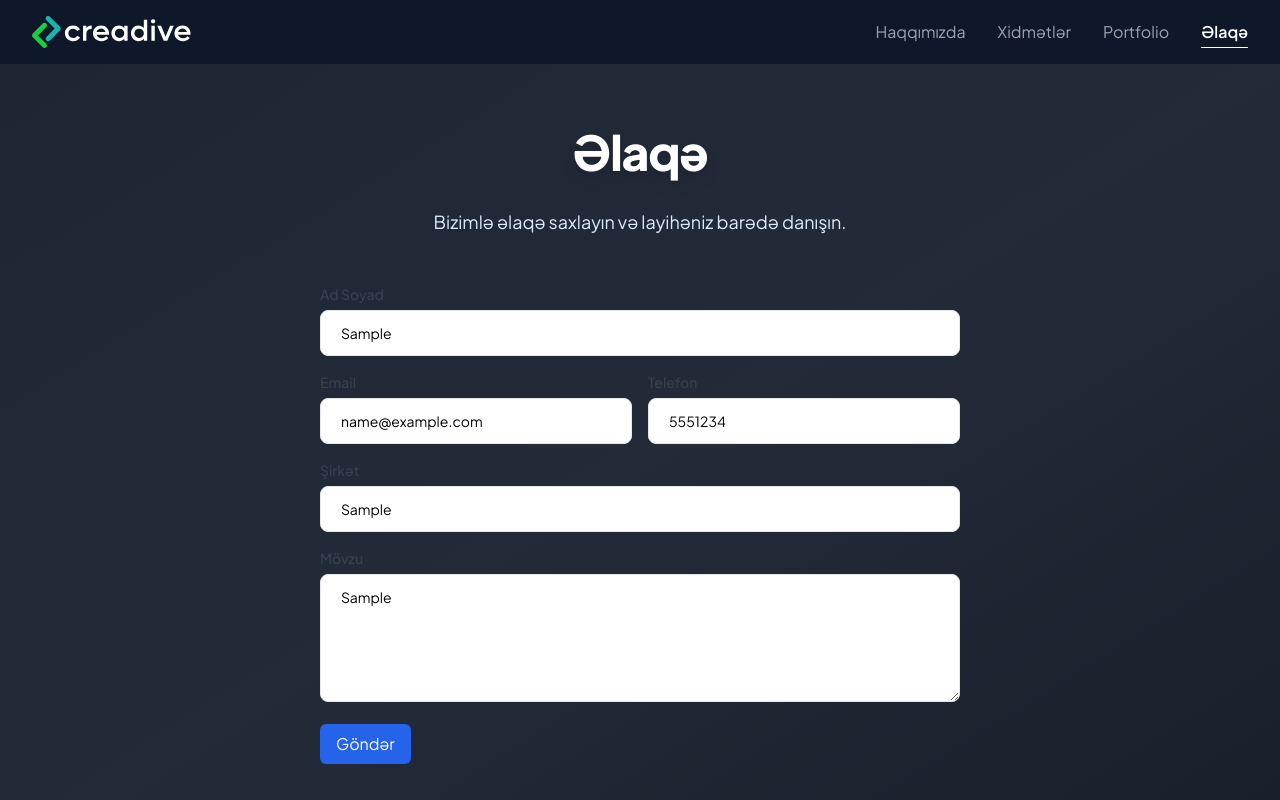
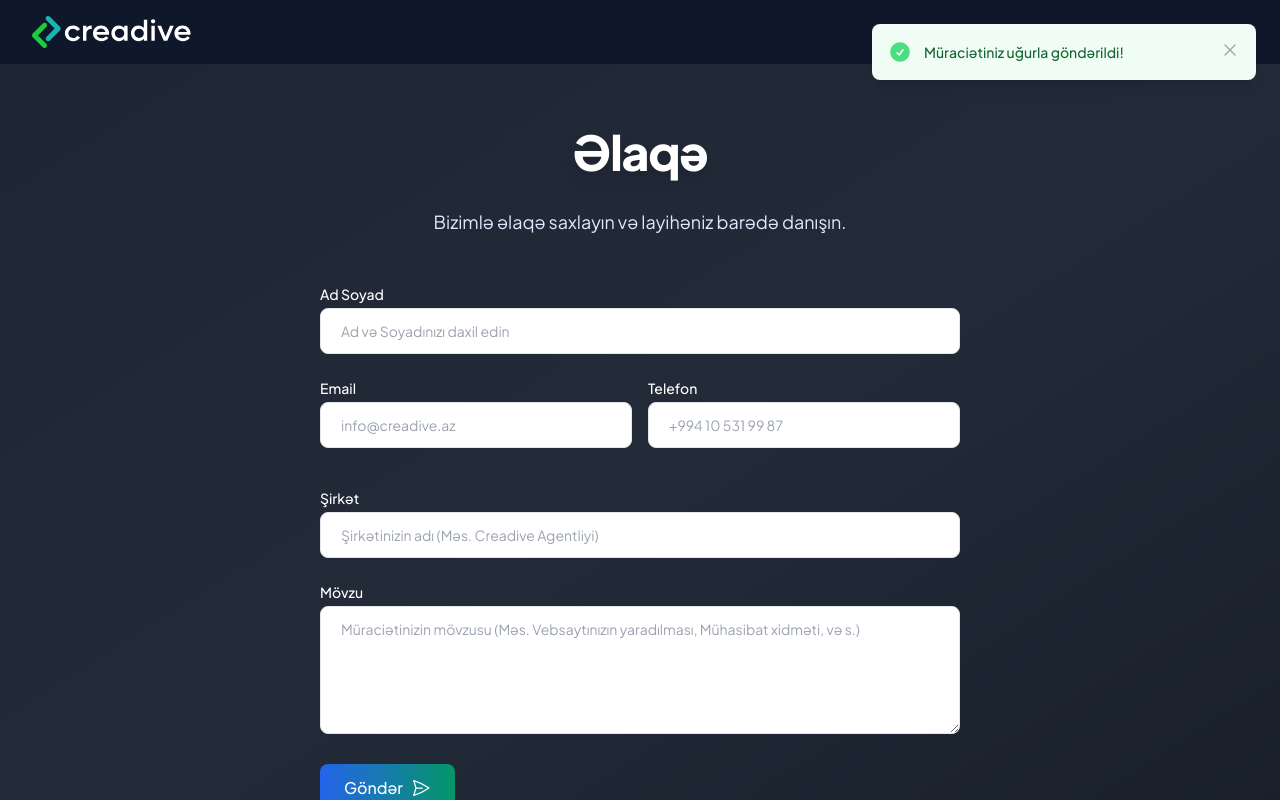
Before and after one commit to nihad-abbasov/creadive, a Next.js app: page /contact in a window 1280 px wide. Both pictures are taken after typing "Sample", "name@example.com", "5551234", "Sample", "Sample" into the empty fields and a click on the button "Göndər". Shown: the top 800 px of the page. Built offline with nearby package versions, Linux system fonts and the light colour scheme.

Commit message:
big updates

```diff
--- a/src/components/RootLayoutWrapper.tsx
+++ b/src/components/RootLayoutWrapper.tsx
@@ -1,5 +1,5 @@
-
 import Navigation from "@/components/semantic/Navigation";
+import { ToastProvider } from "@/context/ToastContext";
 import { ScrollProgress } from "./ScrollProgress";
 import Footer from "@/components/semantic/Footer";
 import Main from "@/components/semantic/Main";
@@ -10,11 +10,13 @@ export default function RootLayoutWrapper({
   children: React.ReactNode;
 }) {
   return (
+    <ToastProvider>
       <div className="flex flex-col min-h-screen">
         <ScrollProgress />
         <Navigation />
         <Main>{children}</Main>
         <Footer />
       </div>
+    </ToastProvider>
   );
 }
--- /dev/null
+++ b/src/components/Toast.tsx
@@ -0,0 +1,119 @@
+"use client";
+
+import {
+  CheckCircleIcon,
+  ExclamationCircleIcon,
+  InformationCircleIcon,
+  ExclamationTriangleIcon,
+} from "@heroicons/react/24/solid";
+import { XMarkIcon } from "@heroicons/react/24/outline";
+import { Transition } from "@headlessui/react";
+import { Fragment, useEffect } from "react";
+
+export type ToastType = "success" | "error" | "warning" | "info";
+
+interface ToastProps {
+  type: ToastType;
+  message: string;
+  isVisible: boolean;
+  onClose: () => void;
+  duration?: number;
+}
+
+const toastStyles = {
+  success: {
+    bg: "bg-green-50",
+    text: "text-green-800",
+    icon: CheckCircleIcon,
+    iconColor: "text-green-400",
+  },
+  error: {
+    bg: "bg-red-50",
+    text: "text-red-800",
+    icon: ExclamationCircleIcon,
+    iconColor: "text-red-400",
+  },
+  warning: {
+    bg: "bg-yellow-50",
+    text: "text-yellow-800",
+    icon: ExclamationTriangleIcon,
+    iconColor: "text-yellow-400",
+  },
+  info: {
+    bg: "bg-blue-50",
+    text: "text-blue-800",
+    icon: InformationCircleIcon,
+    iconColor: "text-blue-400",
+  },
+};
+
+export function Toast({
+  type,
+  message,
+  isVisible,
+  onClose,
+  duration = 3000,
+}: ToastProps) {
+  const styles = toastStyles[type];
+  const Icon = styles.icon;
+
+  useEffect(() => {
+    if (isVisible && duration) {
+      const timer = setTimeout(() => {
+        onClose();
+      }, duration);
+
+      return () => clearTimeout(timer);
+    }
+  }, [isVisible, duration, onClose]);
+
+  return (
+    <div
+      aria-live="assertive"
+      className="fixed inset-0 flex items-end px-4 py-6 pointer-events-none sm:p-6 sm:items-start z-[9999]"
+    >
+      <div className="w-full flex flex-col items-center space-y-4 sm:items-end">
+        <Transition
+          show={isVisible}
+          as={Fragment}
+          enter="transform ease-out duration-300 transition"
+          enterFrom="translate-y-2 opacity-0 sm:translate-y-0 sm:translate-x-2"
+          enterTo="translate-y-0 opacity-100 sm:translate-x-0"
+          leave="transition ease-in duration-100"
+          leaveFrom="opacity-100"
+          leaveTo="opacity-0"
+        >
+          <div
+            className={`max-w-sm w-full ${styles.bg} shadow-lg rounded-lg pointer-events-auto ring-1 ring-black ring-opacity-5 overflow-hidden`}
+          >
+            <div className="p-4">
+              <div className="flex items-start">
+                <div className="flex-shrink-0">
+                  <Icon
+                    className={`h-6 w-6 ${styles.iconColor}`}
+                    aria-hidden="true"
+                  />
+                </div>
+                <div className="ml-3 w-0 flex-1 pt-0.5">
+                  <p className={`text-sm font-medium ${styles.text}`}>
+                    {message}
+                  </p>
+                </div>
+                <div className="ml-4 flex-shrink-0 flex">
+                  <button
+                    type="button"
+                    className={`${styles.bg} rounded-md inline-flex text-gray-400 hover:text-gray-500 focus:outline-none focus:ring-2 focus:ring-offset-2 focus:ring-offset-${styles.bg} focus:ring-${styles.iconColor}`}
+                    onClick={onClose}
+                  >
+                    <span className="sr-only">Close</span>
+                    <XMarkIcon className="h-5 w-5" aria-hidden="true" />
+                  </button>
+                </div>
+              </div>
+            </div>
+          </div>
+        </Transition>
+      </div>
+    </div>
+  );
+}
--- a/src/components/form/inputs/InputTextField.tsx
+++ b/src/components/form/inputs/InputTextField.tsx
@@ -22,9 +22,10 @@ export const InputTextField: FC<IInputTextField> = ({ ...props }) => {
     <div className="input_wrapper relative w-full mb-4">
       {props.label && (
         <label
-          className={`block text-sm font-medium mb-1.5 transition-colors duration-200 ${
-            hasError ? "text-red-500" : "text-gray-700"
-          }`}
+          // className={`block text-sm font-medium mb-1 transition-colors duration-200 ${
+          //   hasError ? "text-red-500" : "text-gray-700"
+          // }`}
+          className="block text-sm font-medium mb-1 transition-colors duration-200 text-white"
           htmlFor={props.label}
         >
           {props.label}
@@ -33,12 +34,9 @@ export const InputTextField: FC<IInputTextField> = ({ ...props }) => {
       <motion.div whileFocus={{ scale: 1.01 }} transition={{ duration: 0.2 }}>
         <input
           className={`w-full py-3 px-5 text-sm bg-white border ${
-            hasError
-              ? "border-red-300 focus:border-red-500"
-              : "border-gray-200 focus:border-blue-500"
-          } placeholder-gray-400 rounded-lg transition-all duration-200
-          focus:ring-2 focus:ring-opacity-50 ${
-            hasError ? "focus:ring-red-200" : "focus:ring-blue-200"
+            hasError ? "border-red-500 focus:border-red-500" : "border-gray-200"
+          } placeholder-gray-400 rounded-lg transition-all duration-200 ${
+            hasError ? "focus:ring-red-200" : ""
           }
           hover:border-gray-300
           disabled:bg-gray-50 disabled:text-gray-500 disabled:cursor-not-allowed
@@ -55,7 +53,7 @@ export const InputTextField: FC<IInputTextField> = ({ ...props }) => {
           <motion.p
             initial={{ opacity: 0, y: -10 }}
             animate={{ opacity: 1, y: 0 }}
-            className="text-red-500 text-sm mt-1.5 flex items-center gap-1.5"
+            className="text-red-500 text-xs mt-1 flex items-center gap-1.5 absolute -bottom-5"
           >
             <svg className="w-4 h-4" fill="currentColor" viewBox="0 0 20 20">
               <path
--- a/src/components/form/inputs/InputTextareaField.tsx
+++ b/src/components/form/inputs/InputTextareaField.tsx
@@ -22,9 +22,10 @@ export const InputTextareaField: FC<IInputTextareaField> = ({ ...props }) => {
     <div className="input_wrapper relative w-full mb-4">
       {props.label && (
         <label
-          className={`block text-sm font-medium mb-1.5 transition-colors duration-200 ${
-            hasError ? "text-red-500" : "text-gray-700"
-          }`}
+          // className={`block text-sm font-medium mb-1 transition-colors duration-200 ${
+          //   hasError ? "text-red-500" : "text-gray-700"
+          // }`}
+          className="block text-sm font-medium mb-1 transition-colors duration-200 text-white"
           htmlFor={props.label}
         >
           {props.label}
@@ -33,12 +34,9 @@ export const InputTextareaField: FC<IInputTextareaField> = ({ ...props }) => {
       <motion.div whileFocus={{ scale: 1.01 }} transition={{ duration: 0.2 }}>
         <textarea
           className={`w-full py-3 px-5 text-sm bg-white border ${
-            hasError
-              ? "border-red-300 focus:border-red-500"
-              : "border-gray-200 focus:border-blue-500"
-          } placeholder-gray-400 rounded-lg transition-all duration-200
-          focus:ring-2 focus:ring-opacity-50 ${
-            hasError ? "focus:ring-red-200" : "focus:ring-blue-200"
+            hasError ? "border-red-500 focus:border-red-500" : "border-gray-200"
+          } placeholder-gray-400 rounded-lg transition-all duration-200 ${
+            hasError ? "focus:ring-red-200" : ""
           }
           hover:border-gray-300
           disabled:bg-gray-50 disabled:text-gray-500 disabled:cursor-not-allowed
@@ -56,7 +54,7 @@ export const InputTextareaField: FC<IInputTextareaField> = ({ ...props }) => {
           <motion.p
             initial={{ opacity: 0, y: -10 }}
             animate={{ opacity: 1, y: 0 }}
-            className="text-red-500 text-sm mt-1.5 flex items-center gap-1.5"
+            className="text-red-500 text-xs mt-1 flex items-center gap-1.5 absolute -bottom-3"
           >
             <svg className="w-4 h-4" fill="currentColor" viewBox="0 0 20 20">
               <path
--- a/src/components/semantic/Footer.tsx
+++ b/src/components/semantic/Footer.tsx
@@ -1,6 +1,8 @@
 import { FaTwitter, FaLinkedin, FaInstagram, FaFacebook } from "react-icons/fa";
 import Link from "next/link";
 import Logo from "../Logo";
+
+// TODO: Add a scroll to top button
 
 type FooterLink = {
   id: number;
--- a/src/components/semantic/Navigation.tsx
+++ b/src/components/semantic/Navigation.tsx
@@ -1,4 +1,8 @@
 "use client";
+
+// TODO: Add dropdown menu for about
+// TODO: Add dropdown menu for services
+// TODO: Add dropdown menu for portfolio
 
 import {
   FaFacebook,
--- /dev/null
+++ b/src/context/ToastContext.tsx
@@ -0,0 +1,46 @@
+"use client";
+
+import React, { createContext, useContext, useState, useCallback } from "react";
+import { Toast, ToastType } from "@/components/Toast";
+
+interface ToastContextType {
+  showToast: (type: ToastType, message: string) => void;
+}
+
+const ToastContext = createContext<ToastContextType | undefined>(undefined);
+
+export function ToastProvider({ children }: { children: React.ReactNode }) {
+  const [isVisible, setIsVisible] = useState(false);
+  const [toastType, setToastType] = useState<ToastType>("success");
+  const [toastMessage, setToastMessage] = useState("");
+
+  const showToast = useCallback((type: ToastType, message: string) => {
+    setToastType(type);
+    setToastMessage(message);
+    setIsVisible(true);
+  }, []);
+
+  const hideToast = useCallback(() => {
+    setIsVisible(false);
+  }, []);
+
+  return (
+    <ToastContext.Provider value={{ showToast }}>
+      {children}
+      <Toast
+        type={toastType}
+        message={toastMessage}
+        isVisible={isVisible}
+        onClose={hideToast}
+      />
+    </ToastContext.Provider>
+  );
+}
+
+export function useToast() {
+  const context = useContext(ToastContext);
+  if (context === undefined) {
+    throw new Error("useToast must be used within a ToastProvider");
+  }
+  return context;
+}
--- a/src/views/Contact.tsx
+++ b/src/views/Contact.tsx
@@ -3,9 +3,11 @@
 import { InputTextareaField } from "@/components/form/inputs/InputTextareaField";
 import { InputTextField } from "@/components/form/inputs/InputTextField";
 import { CFormProvider } from "@/components/form/CFormProvider";
+import { useToast } from "@/context/ToastContext";
 import { yupResolver } from "@hookform/resolvers/yup";
 import { useForm } from "react-hook-form";
 import * as yup from "yup";
+import { PaperAirplaneIcon } from "@heroicons/react/24/outline";
 
 interface ContactFormData {
   fullName: string;
@@ -30,6 +32,7 @@ const schema = yup.object<ContactFormData>().shape({
 });
 
 export default function Contact() {
+  const { showToast } = useToast();
   const methods = useForm({
     resolver: yupResolver(schema),
     reValidateMode: "onChange",
@@ -43,8 +46,23 @@ export default function Contact() {
     },
   });
 
-  const handleSubmit = (data: ContactFormData) => {
-    console.log(data);
+  const handleSubmit = async (data: ContactFormData) => {
+    try {
+      // Here you would typically make an API call to send the form data
+      console.log(data);
+
+      // Show success toast
+      showToast("success", "Müraciətiniz uğurla göndərildi!");
+
+      // Reset form
+      methods.reset();
+    } catch (error) {
+      // Show error toast
+      showToast(
+        "error",
+        `Müraciətiniz göndərilərkən xəta baş verdi. Zəhmət olmasa yenidən cəhd edin: ${error}`
+      );
+    }
   };
 
   return (
@@ -56,7 +74,11 @@ export default function Contact() {
         <p className="text-lg text-blue-100 text-center mb-12 max-w-2xl mx-auto">
           Bizimlə əlaqə saxlayın və layihəniz barədə danışın.
         </p>
-        <CFormProvider methods={methods} onSubmit={handleSubmit}>
+        <CFormProvider
+          methods={methods}
+          onSubmit={handleSubmit}
+          className="space-y-6"
+        >
           <InputTextField
             name="fullName"
             label="Ad Soyad"
@@ -88,9 +110,10 @@ export default function Contact() {
           />
           <button
             type="submit"
-            className="bg-blue-600 text-white px-4 py-2 rounded-md"
+            className="group w-full md:w-max bg-gradient-to-r from-blue-600 to-emerald-600 text-white px-6 py-4 md:py-3 rounded-lg font-medium hover:from-blue-700 hover:to-emerald-700 transition-all duration-300 flex items-center justify-center gap-2"
           >
             Göndər
+            <PaperAirplaneIcon className="h-5 w-5 group-hover:translate-x-1 transition-transform duration-300" />
           </button>
         </CFormProvider>
       </div>
```
Also changed, not shown: src/views/Homepage.tsx (+62 -61 lines). Lines whose indentation alone changed are shown as unchanged.
